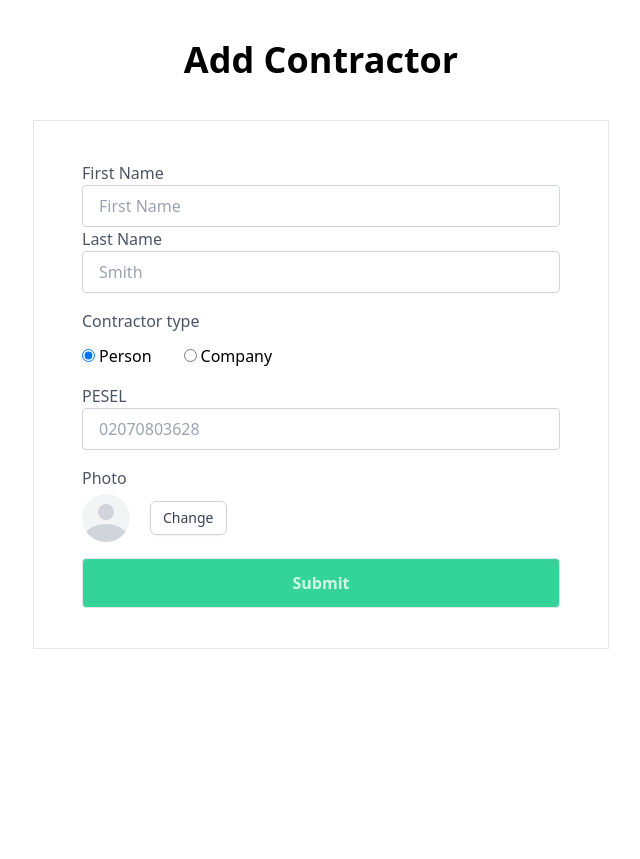
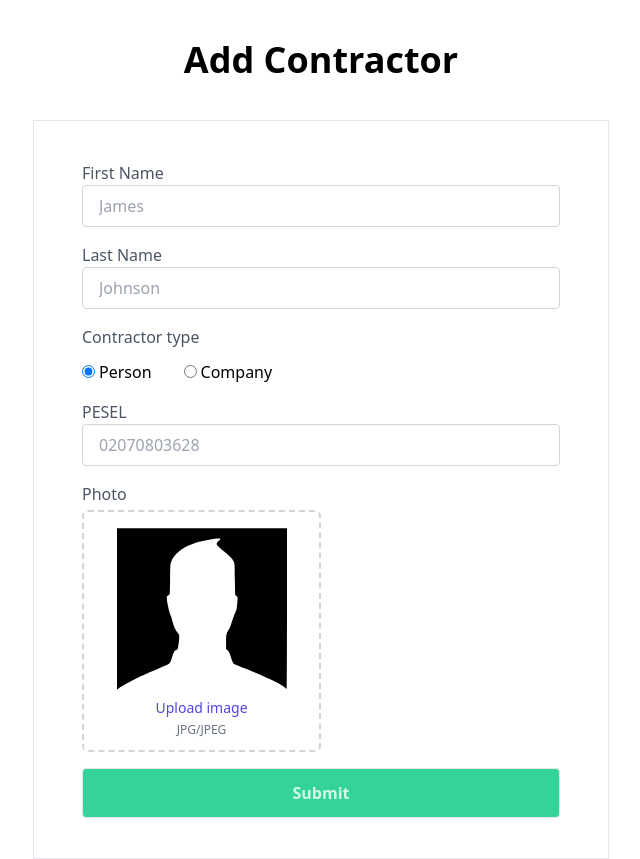
Before and after one commit to KarolGitHub/contractor-form, a React (Create React App) app: page / in a window 1280 px wide. Shown: the whole page, without its empty margins (319-959 px from the left). Before the commit the page ends 800 px from the top, so only its background shows below. Built offline with nearby package versions, Linux system fonts and the light colour scheme.

Commit message:
feat: feat: upload JPG/JPEG image

```diff
--- a/src/components/ContractorForm.tsx
+++ b/src/components/ContractorForm.tsx
@@ -1,6 +1,7 @@
-import React from 'react';
+import React, { useState } from 'react';
 import { useForm } from 'react-hook-form';
 import InputForm from './InputForm';
+import avatar from '../assets/avatar.svg';
 
 const ContractorForm = () => {
   const {
@@ -10,10 +11,21 @@ const ContractorForm = () => {
     getValues,
   } = useForm();
 
-  const isCompany = getValues('contractorType') === 'company';
+  const [photo, setPhoto] = useState(avatar);
+
+  const isCompany = getValues('type') === 'company';
 
   const onSubmit = async (data: any) => {
     const fields = { fields: data };
+    console.log(fields);
+  };
+
+  const handlePhotoChange: React.ChangeEventHandler<HTMLInputElement> = (e) => {
+    e.preventDefault();
+    if (e.target.files) {
+      console.log(e.target.files[0]);
+      setPhoto(URL.createObjectURL(e.target.files[0]));
+    }
   };
 
   return (
@@ -29,7 +41,7 @@ const ContractorForm = () => {
           name='firstName'
           label='First Name'
           type='text'
-          placeholder='First Name'
+          placeholder='James'
           rules={{ required: 'This field is required' }}
           register={register}
           errors={errors}
@@ -39,22 +51,22 @@ const ContractorForm = () => {
           name='lastName'
           label='Last Name'
           type='text'
-          placeholder='Smith'
+          placeholder='Johnson'
           rules={{ required: 'This field is required' }}
           register={register}
           errors={errors}
         />
 
-        <label className='text-gray-600 font-medium block mt-4'>
+        <label className='text-gray-600 font-medium block'>
           Contractor type
         </label>
         <label className='inline-block'>
           <input
             className='mt-4 mr-1'
             type='radio'
-            {...register('contractorType')}
+            {...register('type')}
             value='person'
-            name='contractorType'
+            name='type'
             defaultChecked
           />
           Person
@@ -64,9 +76,9 @@ const ContractorForm = () => {
           <input
             className='mt-4 mr-1'
             type='radio'
-            {...register('contractorType')}
+            {...register('type')}
             value='company'
-            name='contractorType'
+            name='type'
           />
           Company
         </label>
@@ -94,24 +106,39 @@ const ContractorForm = () => {
           errors={errors}
         />
 
-        <div className='mt-4'>
-          <label className='text-gray-600 font-medium block mt-4'>Photo</label>
-          <div className='mt-1 flex items-center'>
-            <span className='inline-block h-12 w-12 rounded-full overflow-hidden bg-gray-100'>
-              <svg
-                className='h-full w-full text-gray-300'
-                fill='currentColor'
-                viewBox='0 0 24 24'
-              >
-                <path d='M24 20.993V24H0v-2.996A14.977 14.977 0 0112.004 15c4.904 0 9.26 2.354 11.996 5.993zM16.002 8.999a4 4 0 11-8 0 4 4 0 018 0z' />
-              </svg>
-            </span>
-            <button
-              type='button'
-              className='ml-5 bg-white py-2 px-3 border border-gray-300 rounded-md shadow-sm text-sm leading-4 font-medium text-gray-700 hover:bg-gray-50 focus:outline-none focus:ring-2 focus:ring-offset-2 focus:ring-indigo-500'
-            >
-              Change
-            </button>
+        <div className='w-1/2 min-w-max'>
+          <div>
+            <label className='text-gray-600 font-medium block mt-4'>
+              Photo
+            </label>
+            <div className='mt-1 flex justify-center p-3 border-2 border-gray-300 border-dashed rounded-md'>
+              <div className='space-y-1 text-center'>
+                <img
+                  className='inline object-cover aspect-square'
+                  style={{ width: '170px', height: '170px' }}
+                  src={photo}
+                  alt=''
+                />
+                <div className='flex text-sm justify-center text-gray-600'>
+                  <label
+                    htmlFor='file-upload'
+                    className='relative cursor-pointer bg-white rounded-md font-medium text-indigo-600 hover:text-indigo-500 focus-within:outline-none focus-within:ring-2 focus-within:ring-offset-2 focus-within:ring-indigo-500'
+                  >
+                    <span>Upload image</span>
+                    <input
+                      id='file-upload'
+                      type='file'
+                      className='sr-only'
+                      accept='image/jpg, image/jpeg'
+                      {...register('photo')}
+                      onChange={handlePhotoChange}
+                      name='file-upload'
+                    />
+                  </label>
+                </div>
+                <p className='text-xs text-gray-500'>JPG/JPEG</p>
+              </div>
+            </div>
           </div>
         </div>
 
--- a/src/components/InputForm.tsx
+++ b/src/components/InputForm.tsx
@@ -24,11 +24,9 @@ const InputForm: React.FC<InputProps> = ({
         {...register(name, rules)}
         {...rest}
       />
-      {errors[name] && (
-        <div className='mb-3 text-normal text-red-500'>
-          {errors[name].message}
-        </div>
-      )}
+      <div className='mb-4 text-normal text-red-500'>
+        {errors[name] && errors[name].message}
+      </div>
     </React.Fragment>
   );
 };
--- a/tailwind.config.js
+++ b/tailwind.config.js
@@ -8,4 +8,4 @@ module.exports = {
     extend: {},
   },
   plugins: [],
-}
+};
```
Also changed, not shown: src/assets/avatar.svg (added).
